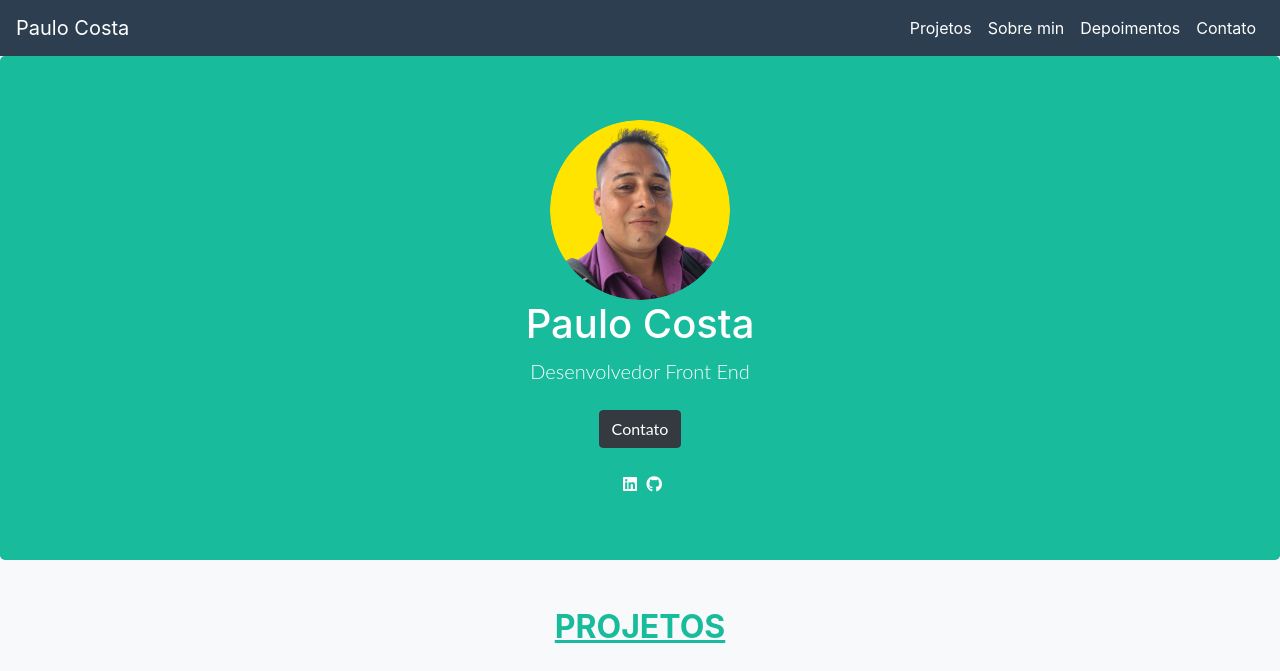
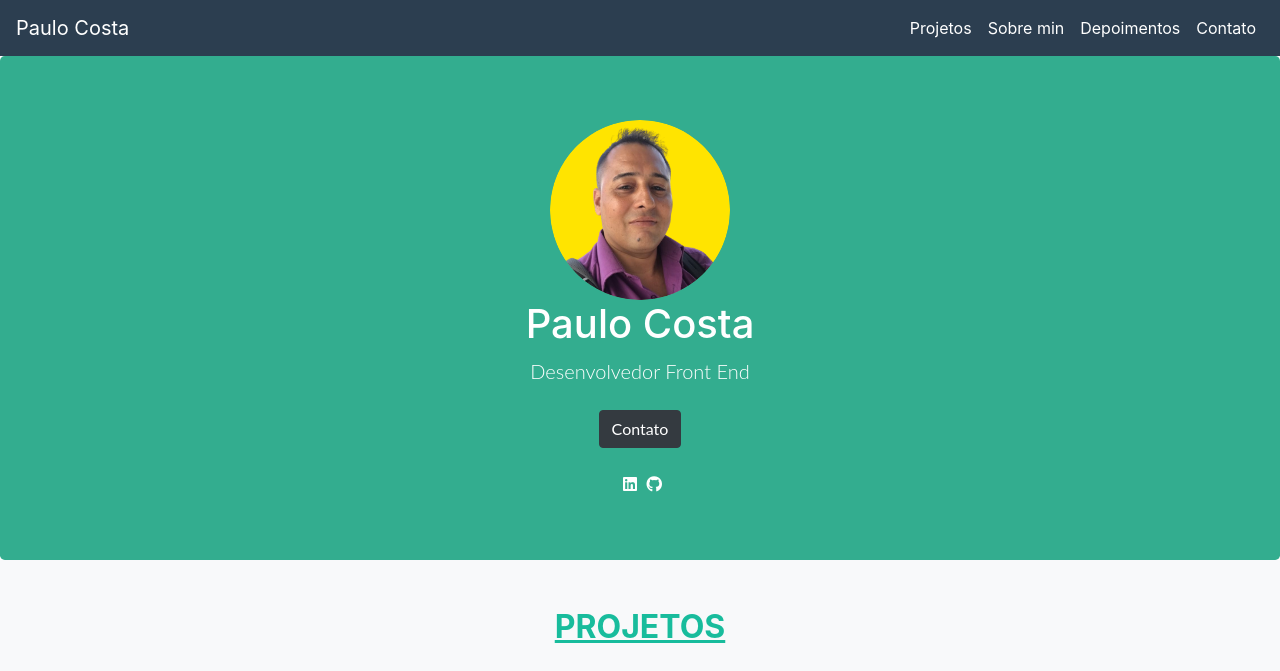
Before and after one commit to Paulo-tech1/MeuPortifolio, a plain HTML site: page index.html in a window 1280 px wide. Shown: the top 671 px of the page. Drawn offline with nearby package versions, Linux system fonts and the light colour scheme.

Commit message:
Atualizou
atualizou css

```diff
--- a/css/style.css
+++ b/css/style.css
@@ -6,7 +6,7 @@
 }
 
 .corPrimaria {
-    background-color: #18bc9c;
+    background-color: #33ad8f;
 }
 
 .corSecundaria {
```
